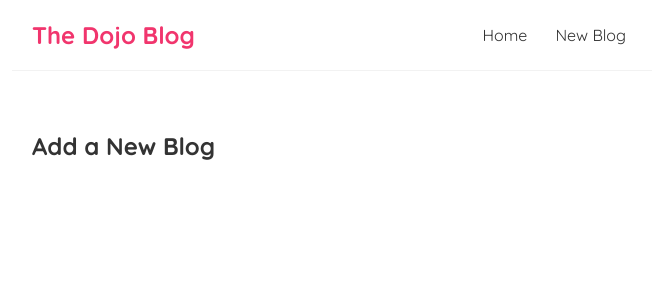
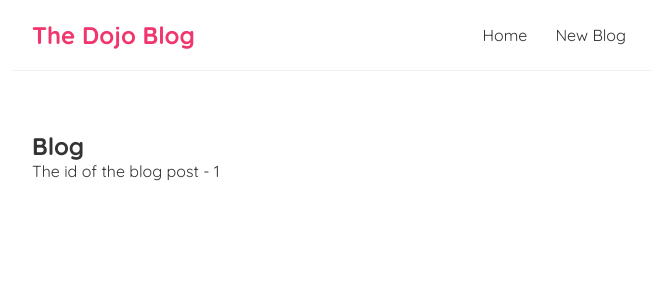
Before and after one commit to getromandev/bbgReactBlog, a React (Create React App) app: page /blogs/1 in a window 1280 px wide. Shown: the top 300 px of the page, without its empty margins (308-964 px from the left). Built offline with nearby package versions, Linux system fonts and the light colour scheme.

Commit message:
inject route parameters to blogs

```diff
--- a/src/App.js
+++ b/src/App.js
@@ -2,6 +2,8 @@
 import Home from './Home';
 import { BrowserRouter as Router, Route, Switch } from 'react-router-dom';
 import Create from './Create';
+
+import BlogDetails from './BlogDetails';
 
 function App() {
   return (
@@ -13,8 +15,11 @@
             <Route exact path='/'>
               <Home />
             </Route>
-            <Route>
+            <Route path='/create'>
               <Create />
+            </Route>
+            <Route path='/blogs/:id'>
+              <BlogDetails />
             </Route>
           </Switch>
         </div>
--- /dev/null
+++ b/src/BlogDetails.js
@@ -0,0 +1,14 @@
+import { useParams } from "react-router";
+
+const BlogDetails = () => {
+    const { id } = useParams();
+
+    return (
+        <div className='blog-details'>
+            <h2>Blog</h2>
+            <p>The id of the blog post - { id }</p>
+        </div>
+     );
+}
+
+export default BlogDetails;
--- a/src/BlogList.js
+++ b/src/BlogList.js
@@ -1,3 +1,5 @@
+import { Link } from "react-router-dom";
+
 const BlogList = ({ blogs, title }) => {
 
     return (
@@ -5,8 +7,10 @@
             <h2>{ title } </h2>
             {blogs.map((blog) => (
                 <div className='blog-preview' key={blog.id}>
-                    <h2>{ blog.title }</h2>
-                    <p>Written by { blog.author }</p>
+                    <Link to={`/blogs/${blog.id}`}>
+                        <h2>{ blog.title }</h2>
+                        <p>Written by { blog.author }</p>
+                    </Link>
                 </div>
             ))}
         </div>
--- a/src/Create.js
+++ b/src/Create.js
@@ -2,6 +2,7 @@
     return (
         <div className='create'>
             <h2>Add a New Blog</h2>
+            <p>Deatails go here</p>
         </div>
      );
 }
--- a/src/Home.js
+++ b/src/Home.js
@@ -6,7 +6,7 @@
 
     return (
         <div className='home'>
-            {error && <div>{ error }</div>}
+            { error && <div>{ error }</div> }
             { isLoading && <div>Loading...</div>}
             { blogs && <BlogList blogs={ blogs } title='Built By Getroman' /> }
             { blogs && <BlogList blogs={ blogs.filter((blog) => blog.author === 'Eli') } title='Built By Getroman' /> }
--- a/src/index.css
+++ b/src/index.css
@@ -48,3 +48,6 @@
   color: #f1356d;
   margin-bottom: 8px;
 }
+.blog-preview a {
+  text-decoration: none;
+}
```
